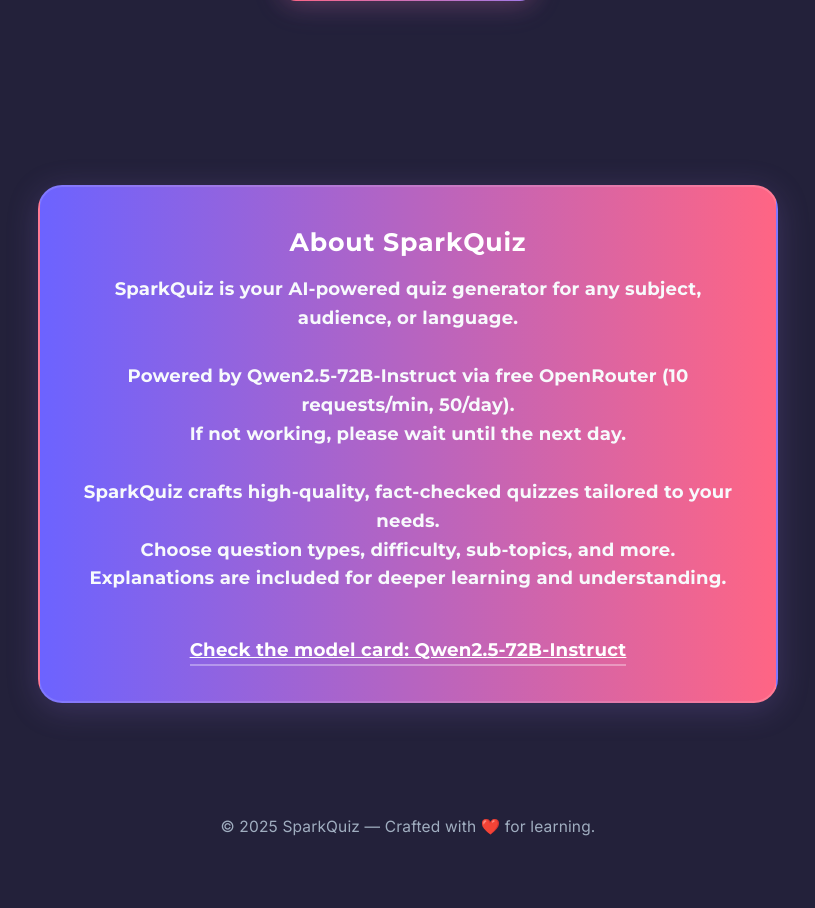
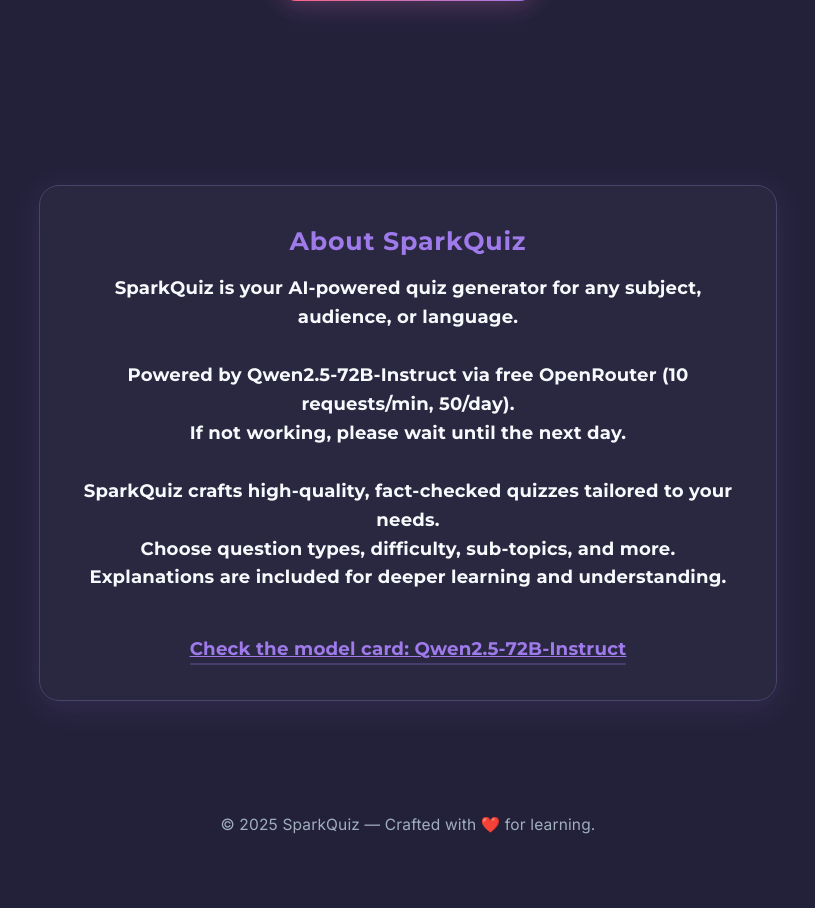
Before and after one commit to ggSohamgg/Spark_Quiz, a Flask app: page / in a window 1280 px wide. Shown: the part 1069-1977 px from the top of the page, without its empty margins (232-1047 px from the left). After the commit the page ends 1903 px from the top, so only its background shows below. Run offline with Flask 3, Linux system fonts and the light colour scheme.

Commit message:
Update style.css

```diff
--- a/static/css/style.css
+++ b/static/css/style.css
@@ -115,36 +115,39 @@ a:focus-visible {
 
 .about-box {
   color: #f7fafc;
-  background: linear-gradient(90deg, #6C63FF 0%, #ff6584 100%);
-  border-radius: 24px;
+  background: rgba(44, 41, 66, 0.93); /* Soft dark with a hint of purple */
+  border-radius: 20px;
   padding: 2.2rem 2.7rem;
   margin: 2.5rem auto 2rem auto;
   text-align: center;
   font-size: 1.13rem;
   max-width: 650px;
   width: 100%;
-  box-shadow: 0 6px 32px rgba(159,122,234,0.21);
-  border: 2px solid #fff2;
-  backdrop-filter: blur(9px);
+  box-shadow: 0 6px 32px rgba(159,122,234,0.13);
+  border: 1.5px solid #4a436a;
+  backdrop-filter: blur(6px);
   font-family: var(--font-heading);
   font-weight: 700;
   letter-spacing: 0.01em;
+  transition: background 0.3s, border 0.3s;
 }
+
 .about-title {
   font-size: 1.4em;
-  color: #fff;
+  color: var(--primary);
   font-family: var(--font-heading);
   margin-bottom: 0.5em;
   letter-spacing: 0.03em;
 }
+
 .about-box a {
   display: inline-block;
   margin-top: 0.7em;
-  color: #fff;
+  color: var(--primary);
   font-weight: 700;
   text-decoration: underline;
   font-size: 1.01em;
-  border-bottom: 2px solid #fff5;
+  border-bottom: 2px solid #9f7aea44;
   transition: color 0.2s, border-color 0.2s;
 }
 .about-box a:hover {
```
